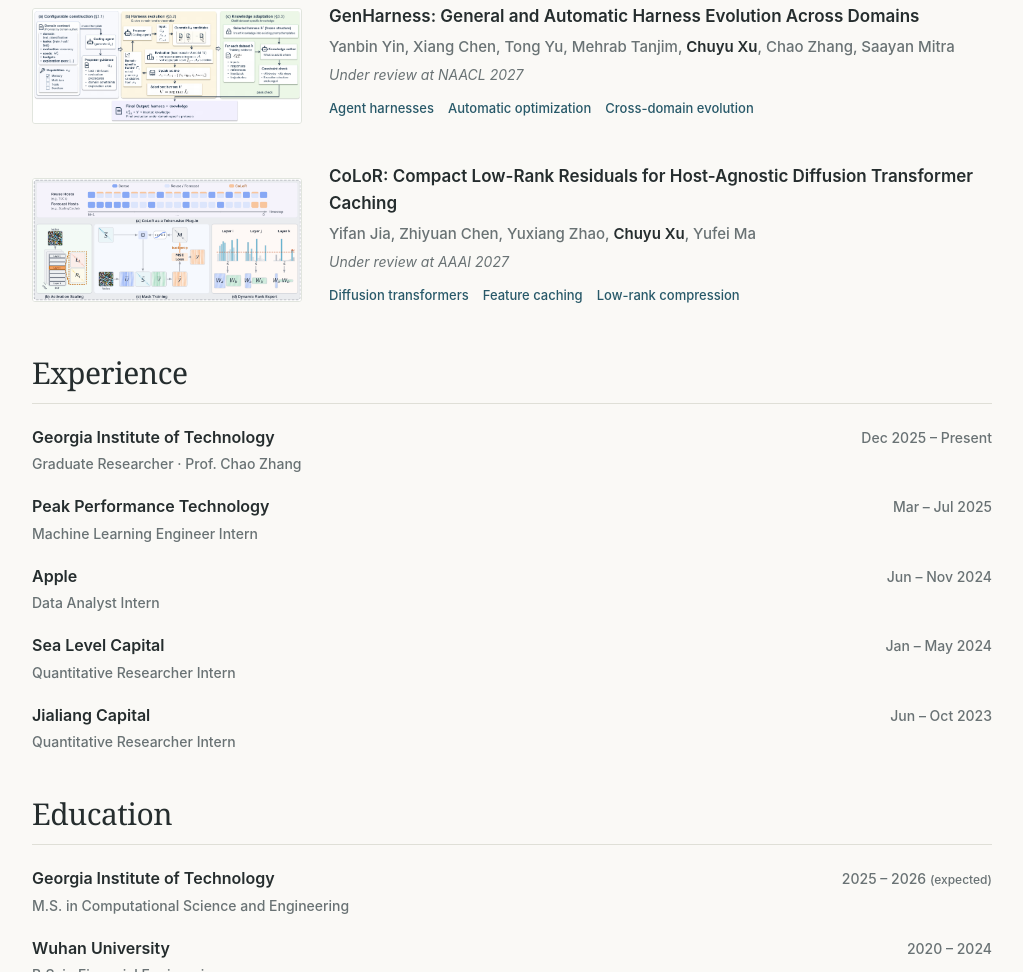
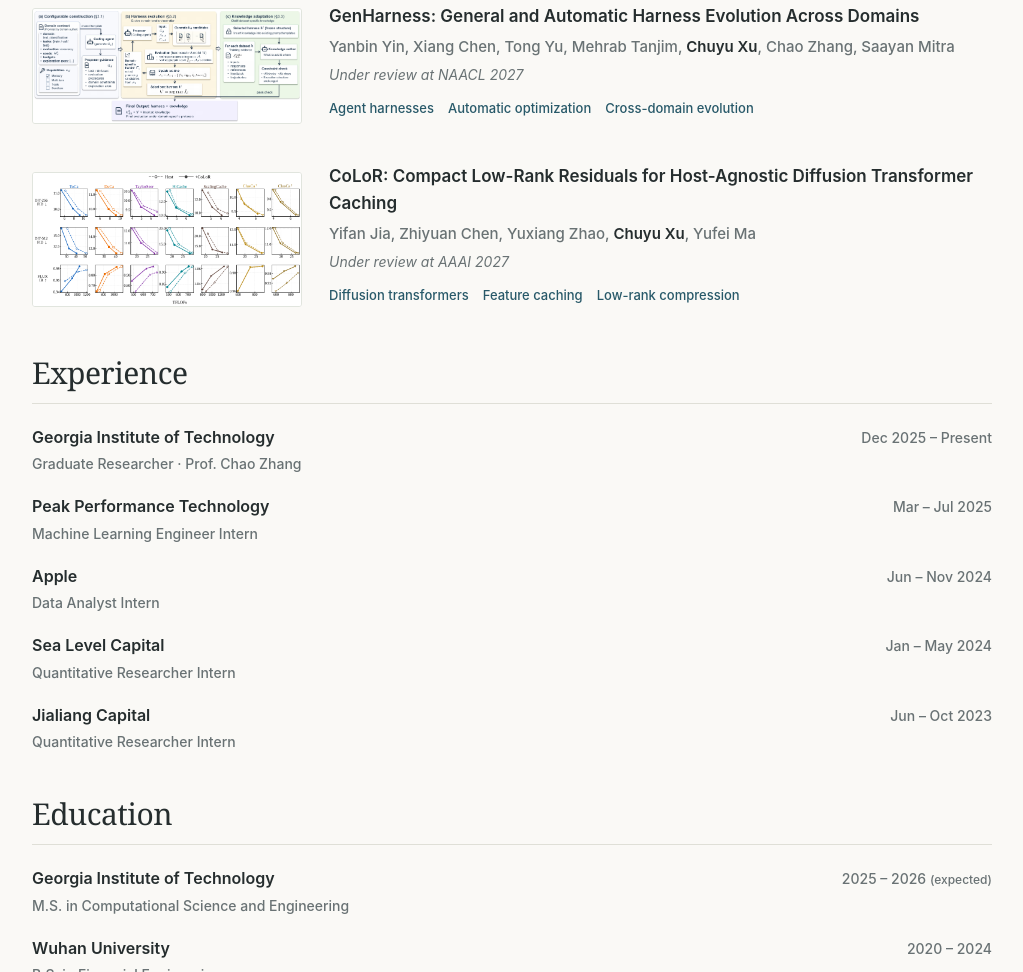
Before and after one commit to chuyuxu/chuyuxu.github.io, a plain HTML site: page index.html in a window 1280 px wide. Shown: the part 926-1898 px from the top of the page, without its empty margins (128-1151 px from the left). Drawn offline with Linux system fonts and the light colour scheme.

Commit message:
Use CoLoR quality-compute results as paper preview

```diff
--- a/index.html
+++ b/index.html
@@ -33,7 +33,7 @@
   url={https://arxiv.org/abs/2610.38293}
 }</code></pre><button class="copy-citation" type="button">Copy BibTeX</button><span class="copy-feedback" role="status" aria-live="polite"></span></div></div></article>
 <article class="publication"><a class="paper-figure-link" href="assets/genharness.png" target="_blank" rel="noopener" title="Open original paper figure"><img class="paper-figure" src="assets/genharness.png" alt="Figure 1 from GenHarness: configurable construction, harness evolution, and knowledge adaptation." width="1490" height="630" loading="lazy"></a><div class="paper-details"><h3>GenHarness: General and Automatic Harness Evolution Across Domains</h3><p class="authors">Yanbin Yin, Xiang Chen, Tong Yu, Mehrab Tanjim, <strong>Chuyu Xu</strong>, Chao Zhang, Saayan Mitra</p><p class="venue">Under review at NAACL 2027</p><ul class="paper-keywords" aria-label="Research keywords"><li>Agent harnesses</li><li>Automatic optimization</li><li>Cross-domain evolution</li></ul></div></article>
-<article class="publication"><a class="paper-figure-link" href="assets/color.png" target="_blank" rel="noopener" title="Open original paper figure"><img class="paper-figure" src="assets/color.png" alt="Figure 2 from CoLoR: host attachment, activation scaling, mask training, and dynamic rank export." width="1786" height="816" loading="lazy"></a><div class="paper-details"><h3>CoLoR: Compact Low-Rank Residuals for Host-Agnostic Diffusion Transformer Caching</h3><p class="authors">Yifan Jia, Zhiyuan Chen, Yuxiang Zhao, <strong>Chuyu Xu</strong>, Yufei Ma</p><p class="venue">Under review at AAAI 2027</p><ul class="paper-keywords" aria-label="Research keywords"><li>Diffusion transformers</li><li>Feature caching</li><li>Low-rank compression</li></ul></div></article>
+<article class="publication"><a class="paper-figure-link" href="assets/color-results.png" target="_blank" rel="noopener" title="Open original paper figure"><img class="paper-figure" src="assets/color-results.png" alt="Figure 3 from CoLoR: generation quality versus TFLOPs on DiT-XL/2 and FLUX.1-dev, comparing caching hosts with and without CoLoR." width="1788" height="888" loading="lazy"></a><div class="paper-details"><h3>CoLoR: Compact Low-Rank Residuals for Host-Agnostic Diffusion Transformer Caching</h3><p class="authors">Yifan Jia, Zhiyuan Chen, Yuxiang Zhao, <strong>Chuyu Xu</strong>, Yufei Ma</p><p class="venue">Under review at AAAI 2027</p><ul class="paper-keywords" aria-label="Research keywords"><li>Diffusion transformers</li><li>Feature caching</li><li>Low-rank compression</li></ul></div></article>
 </section>
 <section id="experience" class="section"><h2>Experience</h2><div class="experience-list">
 <div class="experience-row"><div><h3>Georgia Institute of Technology</h3><p>Graduate Researcher · Prof. Chao Zhang</p></div><time>Dec 2025 – Present</time></div>
```
Also changed, not shown: assets/color-results.png (added).
